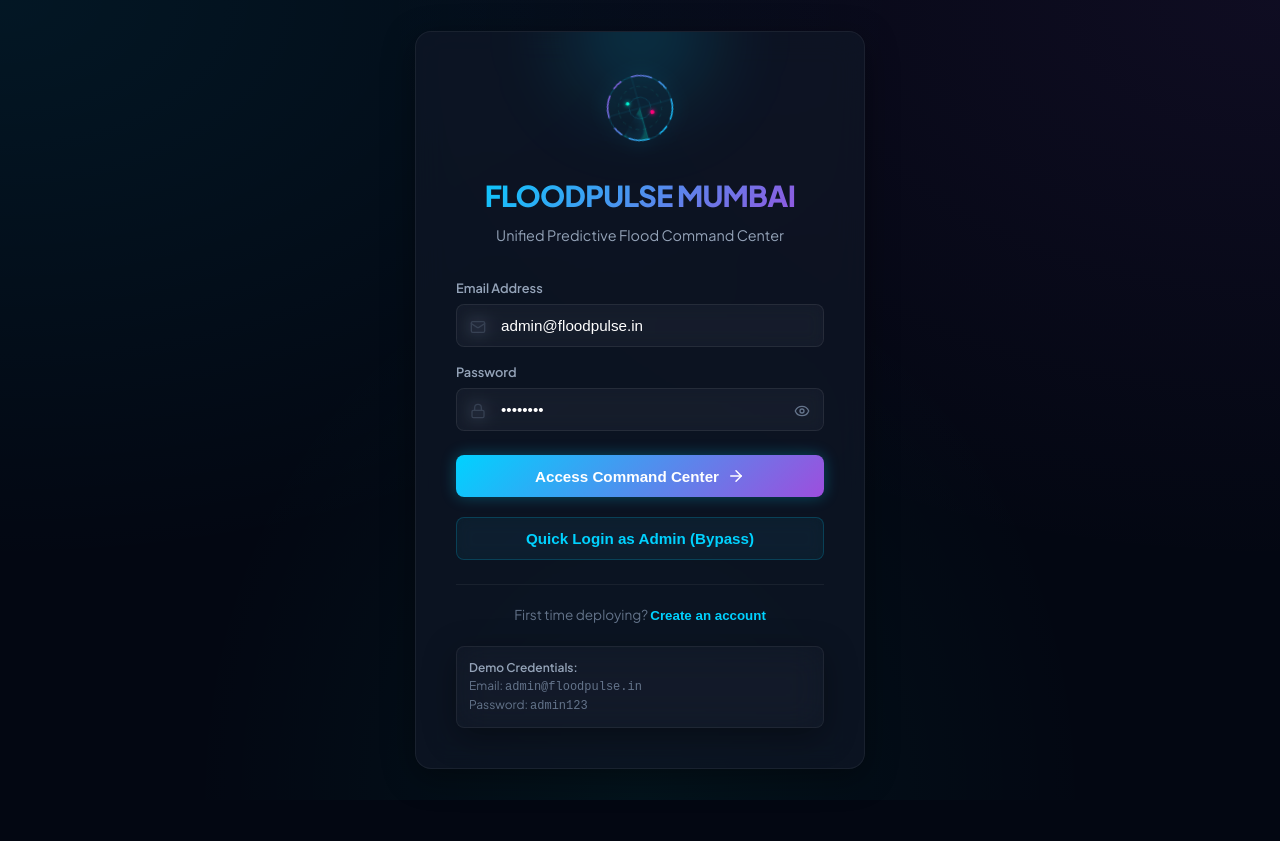
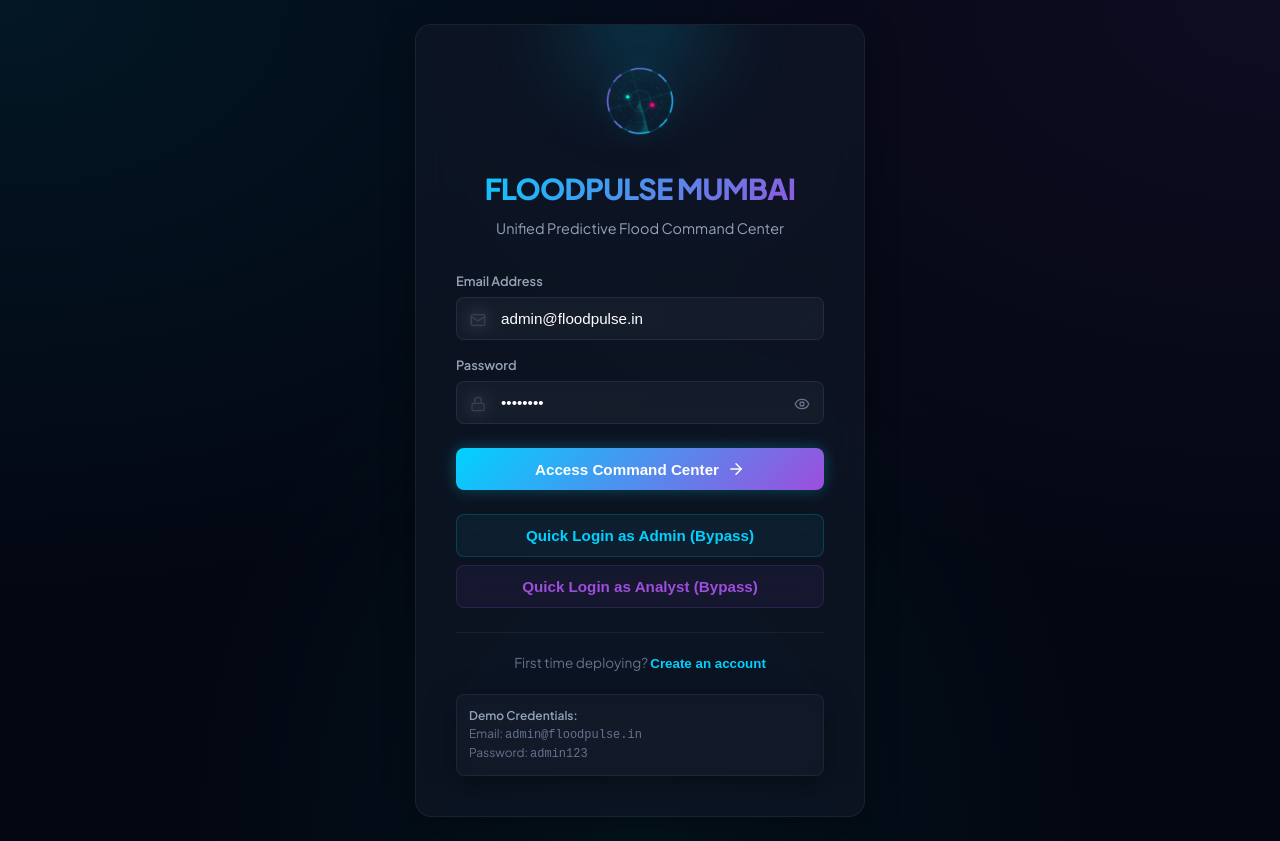
Before and after one commit to PratyushPandey31/Hackthon-4, a React (Vite) app: page / in a window 1280 px wide. Before the commit the page ends 800 px from the top, so only its background shows below. Built offline with nearby package versions, Linux system fonts and the light colour scheme.

Commit message:
feat: implement Admin Crisis Level Selector (Emergency/Drill mode), active banners, map warnings, and Analyst bypass button

```diff
--- a/src/App.tsx
+++ b/src/App.tsx
@@ -75,6 +75,7 @@ function App() {
   const [selectedWardId, setSelectedWardId] = useState<string | null>(null);
   const [sosRequests, setSosRequests] = useState<SOSTicket[]>(INITIAL_SOS_TICKETS);
   const [dispatchingId, setDispatchingId] = useState<number | null>(null);
+  const [crisisLevel, setCrisisLevel] = useState<'NORMAL' | 'DRILL' | 'RED_ALERT'>('NORMAL');
 
   // Check login session on mount
   useEffect(() => {
@@ -160,8 +161,9 @@ function App() {
   };
 
   // Calculated properties based on rainfall, tide, and drainage
+  const submergenceBoost = crisisLevel === 'RED_ALERT' ? 1.5 : crisisLevel === 'DRILL' ? 0.4 : 0;
   const averageSubmergence = parseFloat(
-    Math.max(0, (rainfall * 0.03 + (tide - 2.0) * 0.5 - (drainage / 100) * 1.2)).toFixed(1)
+    Math.max(0, (rainfall * 0.03 + (tide - 2.0) * 0.5 - (drainage / 100) * 1.2 + submergenceBoost)).toFixed(1)
   );
 
   const getRailwayStatus = () => {
@@ -180,6 +182,39 @@ function App() {
 
   return (
     <div style={{ minHeight: '100vh', display: 'flex', flexDirection: 'column', position: 'relative', overflowX: 'hidden' }}>
+
+      {/* Crisis Warning Banner */}
+      {crisisLevel === 'RED_ALERT' && (
+        <div style={{
+          background: 'var(--gradient-danger)',
+          color: 'white',
+          padding: '8px',
+          textAlign: 'center',
+          fontSize: '0.8rem',
+          fontWeight: 700,
+          letterSpacing: '0.05em',
+          position: 'relative',
+          zIndex: 11,
+          boxShadow: '0 0 15px rgba(239, 68, 68, 0.4)'
+        }}>
+          ⚠️ MUNICIPAL STATE OF EMERGENCY DECLARED: ALL DISTRICT UNITS ON ACTIVE STANDBY
+        </div>
+      )}
+      {crisisLevel === 'DRILL' && (
+        <div style={{
+          background: 'var(--gradient-warning)',
+          color: '#0B0F19',
+          padding: '8px',
+          textAlign: 'center',
+          fontSize: '0.8rem',
+          fontWeight: 700,
+          letterSpacing: '0.05em',
+          position: 'relative',
+          zIndex: 11
+        }}>
+          ⚡ SYSTEM TRAINING DRILL ACTIVE: EMERGENCY PROTOCOLS ENABLED FOR SIMULATION MODE
+        </div>
+      )}
 
       {/* Background Neon Blur Blobs for Glassmorphism */}
       <div style={{ position: 'absolute', top: '5%', left: '10%', width: '350px', height: '350px', borderRadius: '50%', background: 'rgba(0, 210, 255, 0.15)', filter: 'blur(90px)', pointerEvents: 'none', zIndex: 0 }} />
@@ -256,6 +291,32 @@ function App() {
 
         {/* Profile info */}
         <div style={{ display: 'flex', alignItems: 'center', gap: '16px' }}>
+          {/* Admin Crisis Level Control */}
+          {isAdmin && (
+            <div style={{ display: 'flex', alignItems: 'center', gap: '8px', marginRight: '8px' }}>
+              <span style={{ fontSize: '0.7rem', color: '#64748B', fontWeight: 600 }}>CRISIS LEVEL:</span>
+              <select
+                value={crisisLevel}
+                onChange={(e) => setCrisisLevel(e.target.value as any)}
+                className="input-field"
+                style={{
+                  padding: '6px 12px',
+                  fontSize: '0.75rem',
+                  width: 'auto',
+                  background: crisisLevel === 'RED_ALERT' ? 'rgba(239, 68, 68, 0.15)' : crisisLevel === 'DRILL' ? 'rgba(245, 158, 11, 0.15)' : 'rgba(255,255,255,0.03)',
+                  borderColor: crisisLevel === 'RED_ALERT' ? 'var(--accent-red)' : crisisLevel === 'DRILL' ? 'var(--accent-yellow)' : 'rgba(255,255,255,0.08)',
+                  color: crisisLevel === 'RED_ALERT' ? 'var(--accent-red)' : crisisLevel === 'DRILL' ? 'var(--accent-yellow)' : 'white',
+                  fontWeight: 600,
+                  cursor: 'pointer'
+                }}
+              >
+                <option value="NORMAL" style={{ background: '#0B0F19', color: 'white' }}>Normal</option>
+                <option value="DRILL" style={{ background: '#0B0F19', color: 'var(--accent-yellow)' }}>Drill Mode</option>
+                <option value="RED_ALERT" style={{ background: '#0B0F19', color: 'var(--accent-red)' }}>Red Alert</option>
+              </select>
+            </div>
+          )}
+
           <div className="desktop-only" style={{ textAlign: 'right' }}>
             <div style={{ fontSize: '0.75rem', color: '#64748B' }}>Active Commander</div>
             <div style={{ fontSize: '0.85rem', fontWeight: 700, color: 'var(--accent-cyan)' }}>{user}</div>
@@ -337,9 +398,9 @@ function App() {
               {/* GIS Map visualization */}
               <div>
                 <MumbaiMap
-                  rainfall={rainfall}
-                  tide={tide}
-                  drainage={drainage}
+                  rainfall={crisisLevel === 'RED_ALERT' ? Math.min(150, rainfall + 30) : rainfall}
+                  tide={crisisLevel === 'RED_ALERT' ? Math.min(6.0, tide + 1.2) : tide}
+                  drainage={crisisLevel === 'RED_ALERT' ? Math.max(0, drainage - 20) : drainage}
                   selectedWardId={selectedWardId}
                   onWardSelect={(ward) => setSelectedWardId(ward.id)}
                 />
--- a/src/components/AuthPortal.tsx
+++ b/src/components/AuthPortal.tsx
@@ -265,6 +265,7 @@ export const AuthPortal: React.FC<AuthPortalProps> = ({ onLoginSuccess }) => {
           </button>
 
           {isLogin && (
+            <div style={{ display: 'flex', flexDirection: 'column', gap: '8px', marginTop: '8px' }}>
               <button
                 type="button"
                 onClick={() => {
@@ -275,7 +276,6 @@ export const AuthPortal: React.FC<AuthPortalProps> = ({ onLoginSuccess }) => {
                 className="btn-secondary"
                 style={{
                   width: '100%',
-                marginTop: '4px',
                   background: 'rgba(0, 210, 255, 0.05)',
                   borderColor: 'rgba(0, 210, 255, 0.2)',
                   color: 'var(--accent-blue)',
@@ -287,6 +287,36 @@ export const AuthPortal: React.FC<AuthPortalProps> = ({ onLoginSuccess }) => {
               >
                 Quick Login as Admin (Bypass)
               </button>
+              <button
+                type="button"
+                onClick={() => {
+                  setEmail('analyst@floodpulse.in');
+                  setPassword('analyst123');
+
+                  // Add user to database if not present, so UserDirectory works
+                  const storedUsers = JSON.parse(localStorage.getItem('floodpulse_users') || '[]');
+                  if (!storedUsers.some((u: any) => u.email === 'analyst@floodpulse.in')) {
+                    storedUsers.push({ name: 'Rohan Sharma', email: 'analyst@floodpulse.in', password: 'analyst123' });
+                    localStorage.setItem('floodpulse_users', JSON.stringify(storedUsers));
+                  }
+
+                  onLoginSuccess('Rohan Sharma', 'analyst@floodpulse.in');
+                }}
+                className="btn-secondary"
+                style={{
+                  width: '100%',
+                  background: 'rgba(157, 78, 221, 0.05)',
+                  borderColor: 'rgba(157, 78, 221, 0.2)',
+                  color: 'var(--accent-purple)',
+                  display: 'flex',
+                  alignItems: 'center',
+                  justifyContent: 'center',
+                  gap: '8px'
+                }}
+              >
+                Quick Login as Analyst (Bypass)
+              </button>
+            </div>
           )}
         </form>
 
```
Lines whose indentation alone changed are shown as unchanged.
